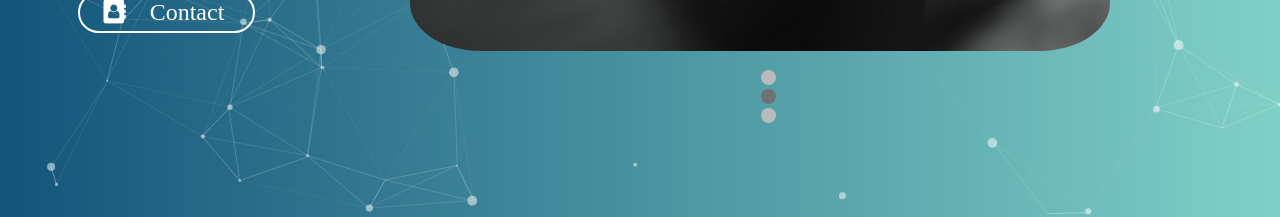
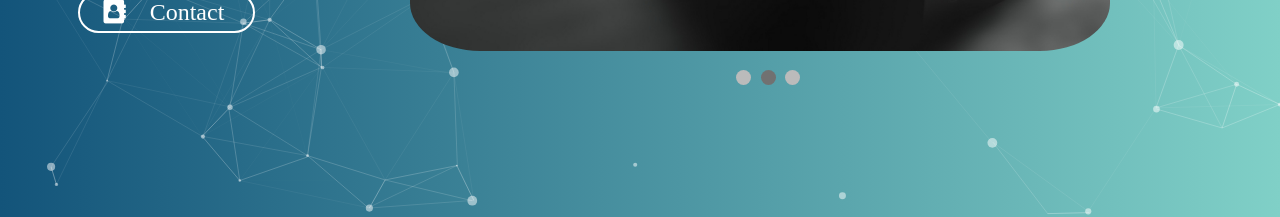
Before and after one commit to Devansh2308/ISTE_task2, a plain HTML site: page index.html in a window 1280 px wide. Shown: the part 579-796 px from the top of the page. Drawn offline with Linux system fonts and the light colour scheme.

Commit message:
Update index.html

```diff
--- a/index.html
+++ b/index.html
@@ -83,9 +83,9 @@
 <br>
 
 <div style="text-align:center">
-  <span class="dot"></span><br>
-  <span class="dot"></span> <br>
-  <span class="dot"></span> <br>
+  <span class="dot"></span>
+  <span class="dot"></span>
+  <span class="dot"></span>
 </div>
 
 <script>
```
